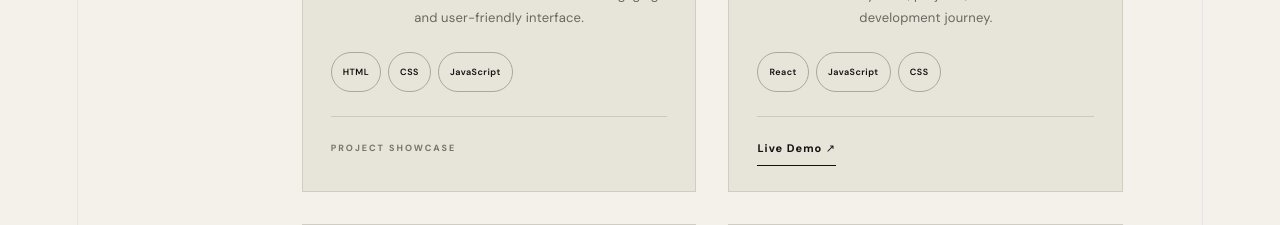
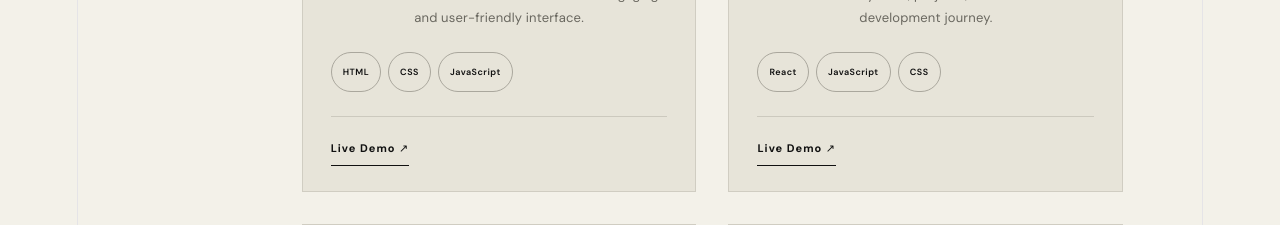
Before and after one commit to SnehaSantra2005/my-portfolio, a React (Vite) app: page / in a window 1280 px wide. Shown: the part 2560-2785 px from the top of the page. Built offline with nearby package versions, Linux system fonts and the light colour scheme; grey boxes are pictures that could not be loaded; a web font is replaced by a local one.

Commit message:
Update portfolio

```diff
--- a/src/App.jsx
+++ b/src/App.jsx
@@ -16,7 +16,7 @@ const projects = [
     image: "/projects/camping.png",
     technologies: ["HTML", "CSS", "JavaScript"],
     github: "#",
-    live: "#",
+    live: "https://camplyy.netlify.app/",
   },
 
   {
@@ -42,7 +42,7 @@ const projects = [
     image: "/projects/3d-website.png",
     technologies: ["HTML", "CSS", "JavaScript", "Three.js"],
     github: "#",
-    live: "#",
+    live: "https://3-d-website-tau-ten.vercel.app/#",
   },
 
   {
@@ -55,7 +55,7 @@ const projects = [
     image: "/projects/todo.png",
     technologies: ["HTML", "CSS", "JavaScript"],
     github: "#",
-    live: "#",
+    live: "https://to-do-list-roan-nine-83.vercel.app/",
   },
 ];
 
```
